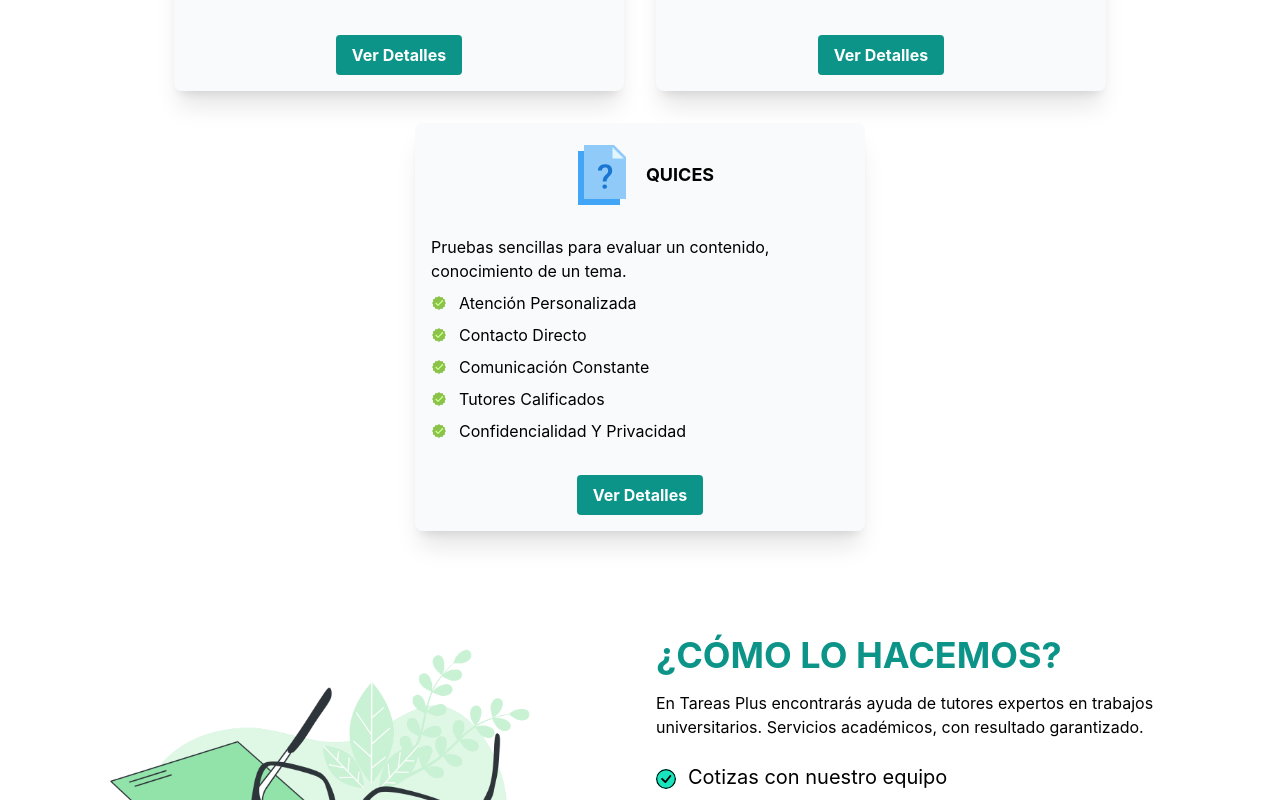
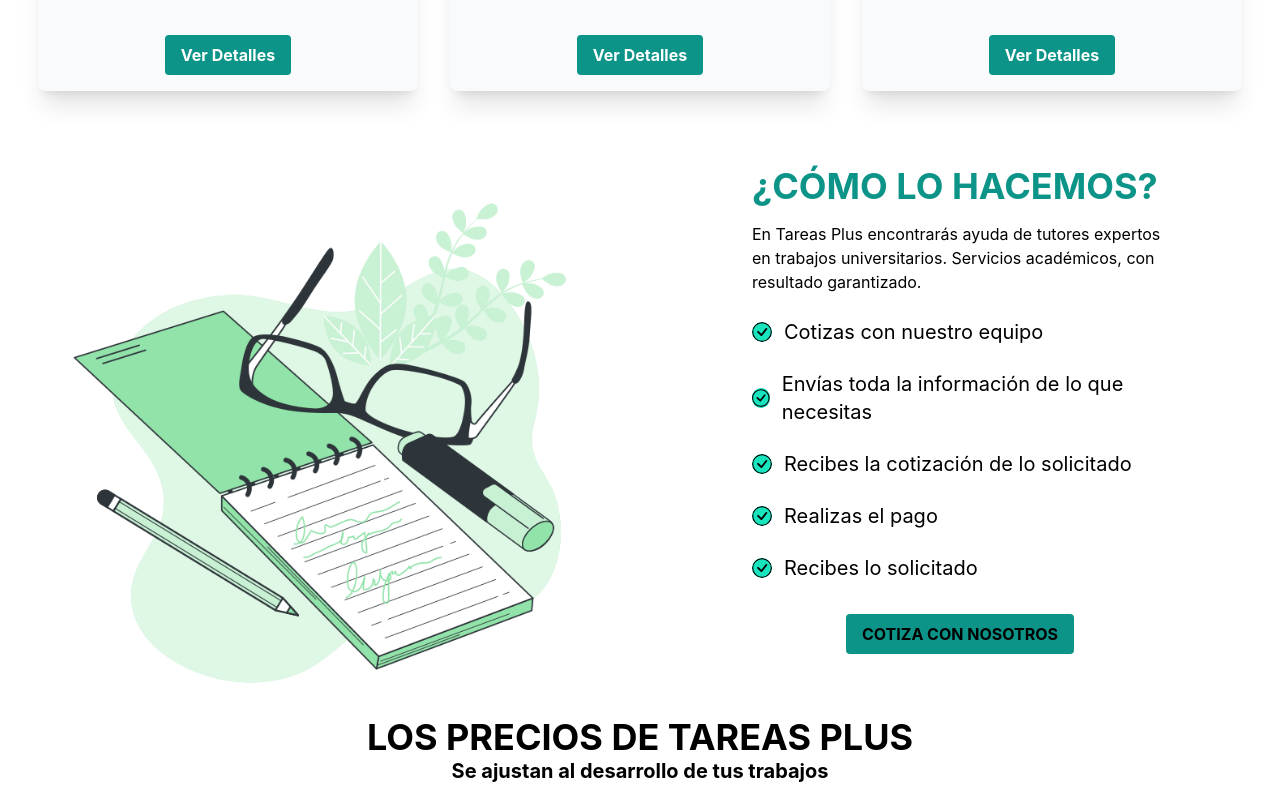
Before and after one commit to YeisonR05/app-tareasplus, a React (Create React App) app: page / in a window 1280 px wide. Shown: the part 1140-1940 px from the top of the page. Built offline with nearby package versions, Linux system fonts and the light colour scheme.

Commit message:
Responsive

```diff
--- a/public/env.js
+++ b/public/env.js
@@ -3,7 +3,7 @@ window.env = {
   "ALLUSERSPROFILE": "C:\\ProgramData",
   "APPDATA": "C:\\Users\\Yeison\\AppData\\Roaming",
   "asl.log": "Destination=file",
-  "CHROME_CRASHPAD_PIPE_NAME": "\\\\.\\pipe\\LOCAL\\crashpad_5724_GIHYSVFSBCVLLDXB",
+  "CHROME_CRASHPAD_PIPE_NAME": "\\\\.\\pipe\\LOCAL\\crashpad_5792_NDMXPHDDBIAPNDCK",
   "COLOR": "1",
   "COLORTERM": "truecolor",
   "COMMONPROGRAMFILES": "C:\\Program Files\\Common Files",
--- a/src/Views/Metodology/Metodology.jsx
+++ b/src/Views/Metodology/Metodology.jsx
@@ -20,23 +20,23 @@ const Metodology = () => {
   };
 
   return (
-    <div className="flex">
-      <div className="w-1/2">
+    <div className="flex flex-col md:flex-row">
+      <div className="md:w-1/2">
         <div className="p-4">
-          <div className="w-[550px] h-[550px] p-4 mx-auto cursor-pointer">
+          <div className="w-full h-[300px] md:h-[550px] mx-autocursor-pointer">
               <img
                 src={FotoMetodology}
                 alt="TAREASPLUS"
-              className="object-contain w-full h-full"
+                className="object-contain w-full h-auto"
               />
           </div>
         </div>
       </div>
-      <div className="flex flex-col items-center justify-center mt-8">
+      <div className="flex flex-col items-center justify-center mt-8 md:mt-0 md:w-1/2">
         {subscriptionPlans.map((plan, index) => (
           <div
             key={index}
-            className="w-[540px] h-[550px] p-4 cursor-pointer mb-8"
+            className="w-full h-auto p-4 cursor-pointer mb-8 md:max-w-md"
           >
             <div className="flex items-center">
               <h2 className="text-4xl font-bold text-black text-teal-600 mt-6">
@@ -52,7 +52,7 @@ const Metodology = () => {
             </ul>
             <ul className="text-black text-start mt-2">
               {plan.features.map((feature, index) => (
-                <li key={index} className="mt-6 text-xl">
+                <li key={index} className="mt-6 text-xl flex items-center">
                   <BsCheckCircle className="inline-block mr-3 rounded-full bg-[#18E4BE]" />
                   {feature}
                 </li>
@@ -61,7 +61,8 @@ const Metodology = () => {
             <div>
               <button
                 className="bg-teal-600 hover:bg-[#139980] text-black font-bold py-2 px-4 rounded mt-8"
-                onClick={handleWhatsApp} >
+                onClick={handleWhatsApp}
+              >
                 COTIZA CON NOSOTROS
               </button>
             </div>
--- a/src/Views/Prices-Warranty/Prices-Warranty.jsx
+++ b/src/Views/Prices-Warranty/Prices-Warranty.jsx
@@ -44,7 +44,7 @@ const PricesWarranty = () => {
         {subscriptionPlans.map((plan, index) => (
           <div
             key={index}
-            className="w-full md:w-[330px] lg:w-[440px] rounded-lg shadow-xl p-6 m-4 cursor-pointer bg-gray-50  hover:shadow-md mb-8"
+            className="w-full md:w-[330px] lg:w-[380px] rounded-lg shadow-xl p-6 m-4 cursor-pointer bg-gray-50  hover:shadow-md mb-8"
           >
             <h2 className="text-lg font-bold mb-4 ml-0 text-left text-black">
               {plan.title}
--- a/src/Views/Services/Services.jsx
+++ b/src/Views/Services/Services.jsx
@@ -50,7 +50,7 @@ const Services = () => {
         {subscriptionPlans.map((plan, index) => (
           <div
             key={index}
-            className="w-full md:w-[350px] lg:w-[450px] rounded-lg shadow-xl p-4 m-4 cursor-pointer bg-gray-50 hover:shadow-md flex flex-col items-center"
+            className="w-full md:w-[350px] lg:w-[380px] rounded-lg shadow-xl p-4 m-4 cursor-pointer bg-gray-50 hover:shadow-md flex flex-col items-center"
           >
             <div className="flex items-center">
               <div>
```
Lines whose indentation alone changed are shown as unchanged.
